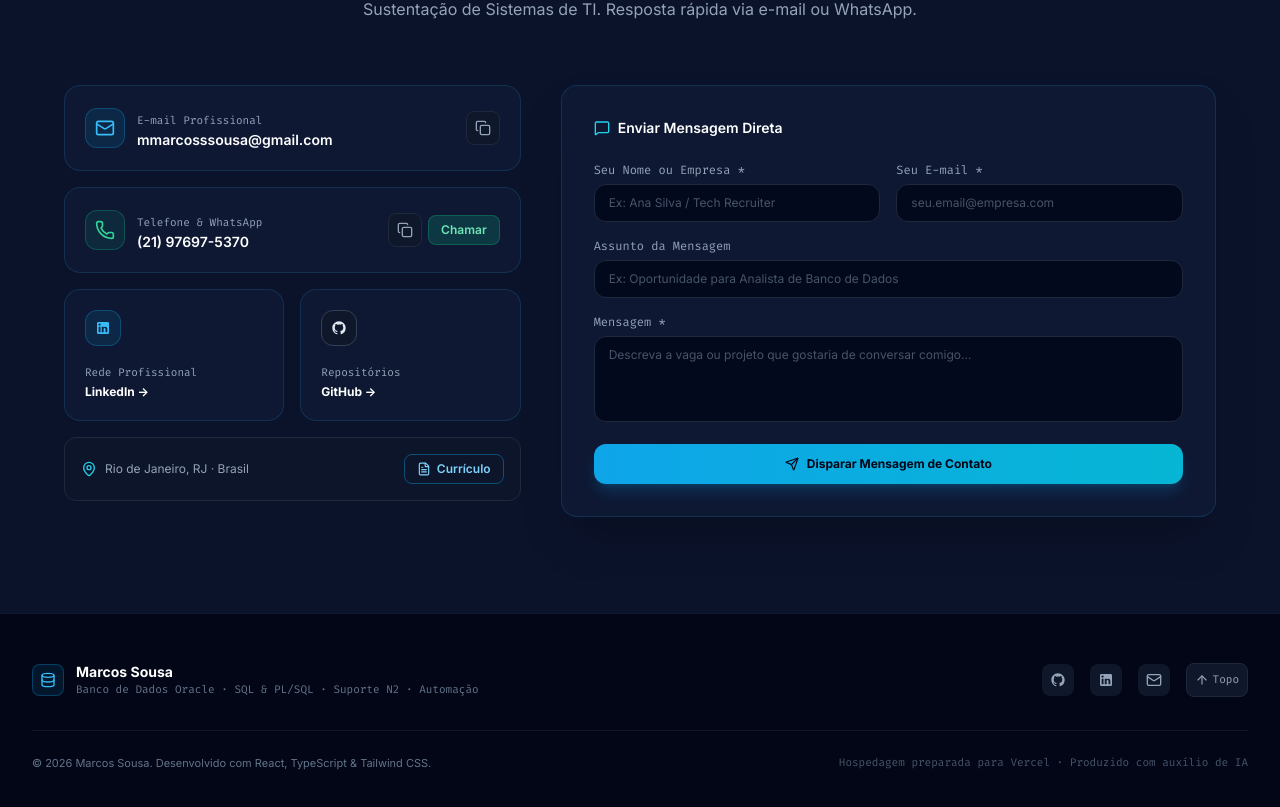
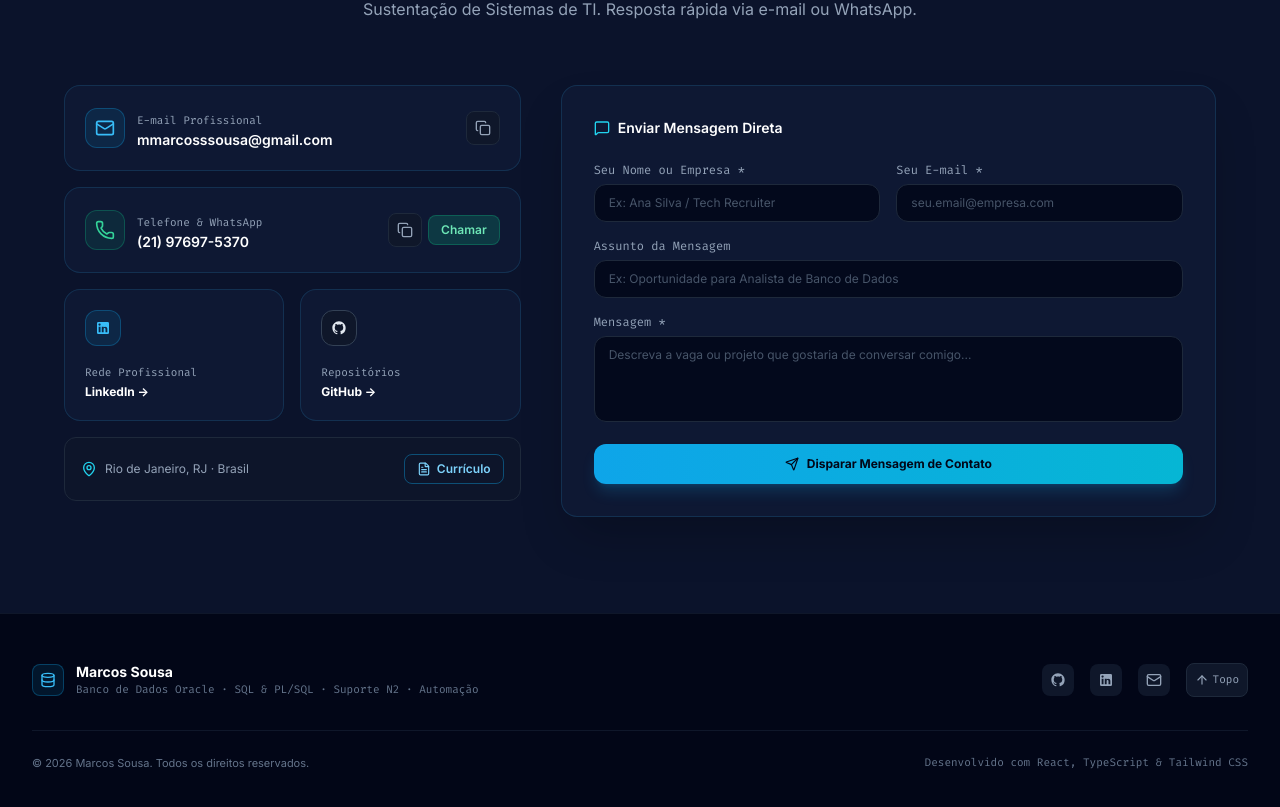
Before and after one commit to Marcos0020/portfolio, a React (Vite) app: page / in a window 1280 px wide. Shown: the part 9429-10236 px from the top of the page. Built offline with nearby package versions, Linux system fonts and the light colour scheme.

Commit message:
fix: remover mencao a hospedagem vercel e auxilio de IA do rodape

```diff
--- a/src/components/Footer.tsx
+++ b/src/components/Footer.tsx
@@ -67,10 +67,10 @@ export const Footer: React.FC = () => {
 
         <div className="pt-6 flex flex-col sm:flex-row items-center justify-between gap-3 text-[11px] text-slate-500">
           <p>
-            © {new Date().getFullYear()} Marcos Sousa. Desenvolvido com React, TypeScript & Tailwind CSS.
+            © {new Date().getFullYear()} Marcos Sousa. Todos os direitos reservados.
           </p>
-          <p className="font-mono text-slate-600">
-            Hospedagem preparada para Vercel · Produzido com auxílio de IA
+          <p className="font-mono text-slate-500">
+            Desenvolvido com React, TypeScript & Tailwind CSS
           </p>
         </div>
 
```
